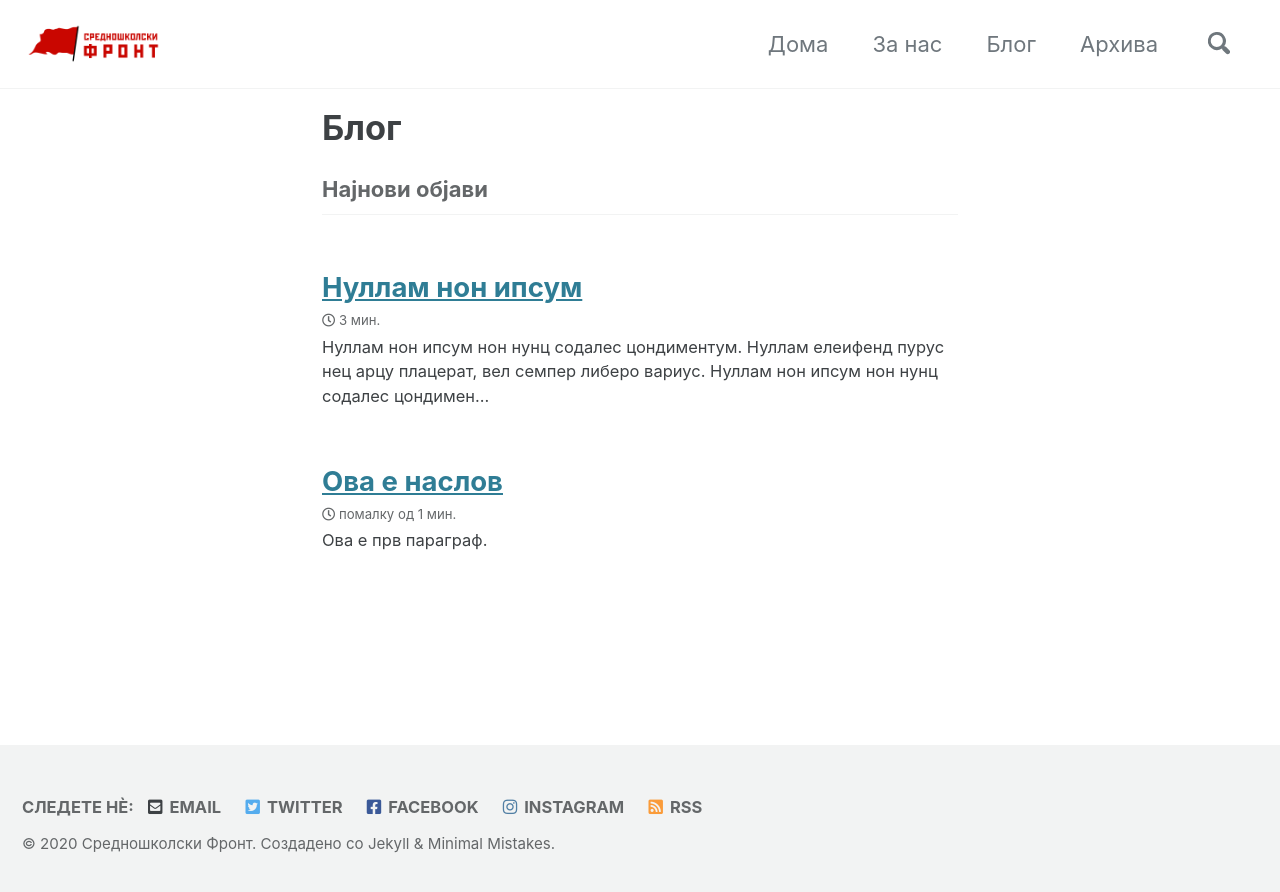
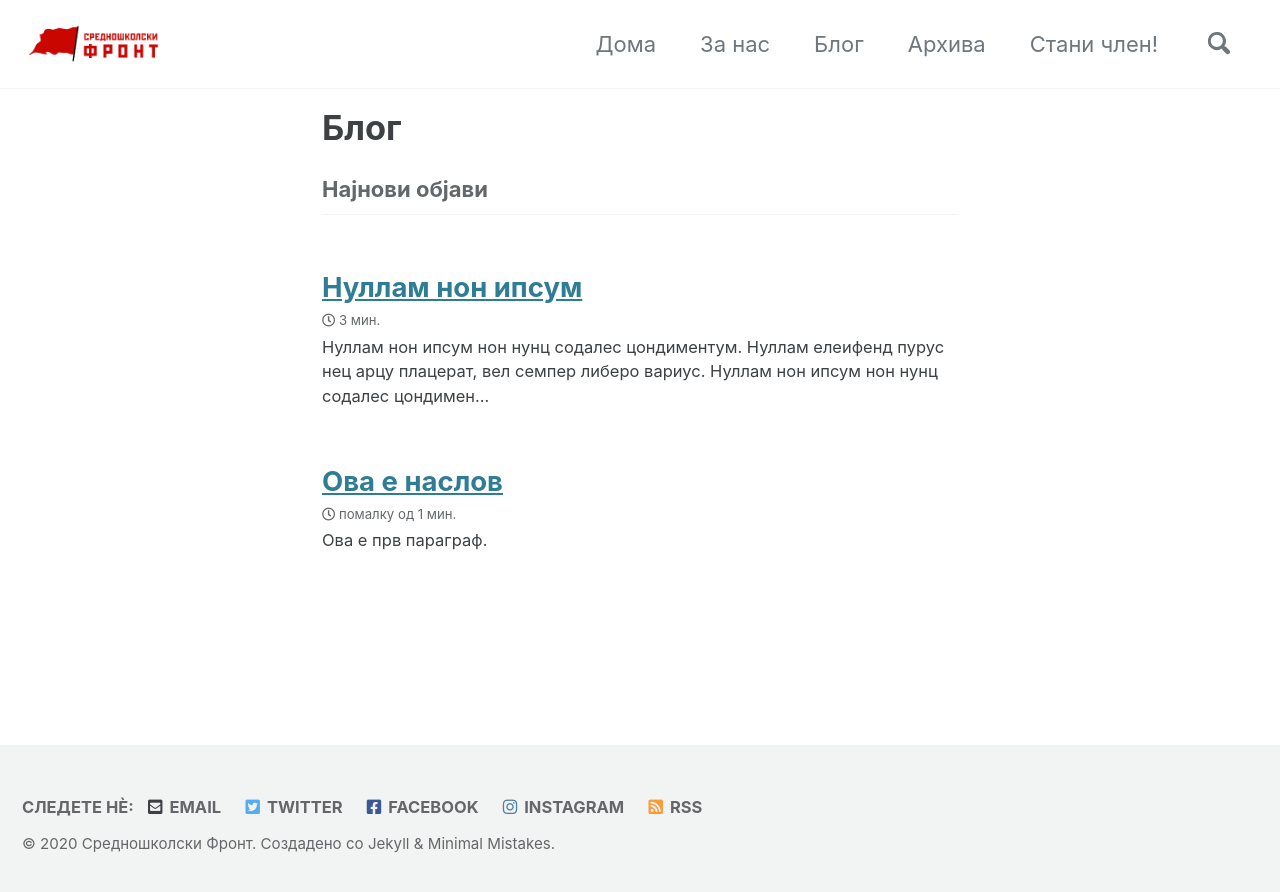
Before and after one commit to srednoshkolskifront/srednoshkolskifront.github.io, a Jekyll site: the page built from _pages/blog.md, in a window 1280 px wide. Shown: the top 892 px of the page. Built offline with Jekyll 4.4.1, drawn with Linux system fonts in a browser that asks for light colours; cached includes are drawn as plain includes.

Commit message:
Update navigation.yml

```diff
--- a/_data/navigation.yml
+++ b/_data/navigation.yml
@@ -8,6 +8,8 @@ main:
     url: /blog/
   - title: "Архива"
     url: /year-archive/
+  - title: "Стани член!"
+    url: https://forms.gle/tGogtMUVpsLGZAXc6
   # - title: "Sample Collections"
   #   url: /collection-archive/
   # - title: "Sitemap"
```
